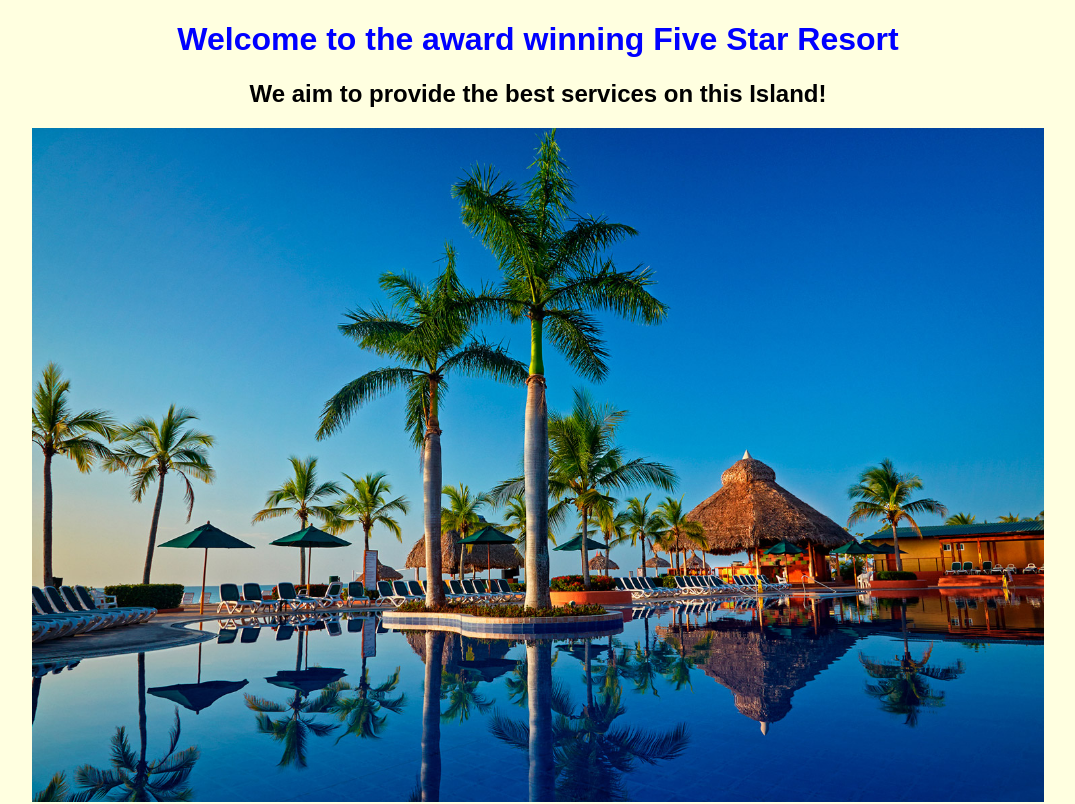
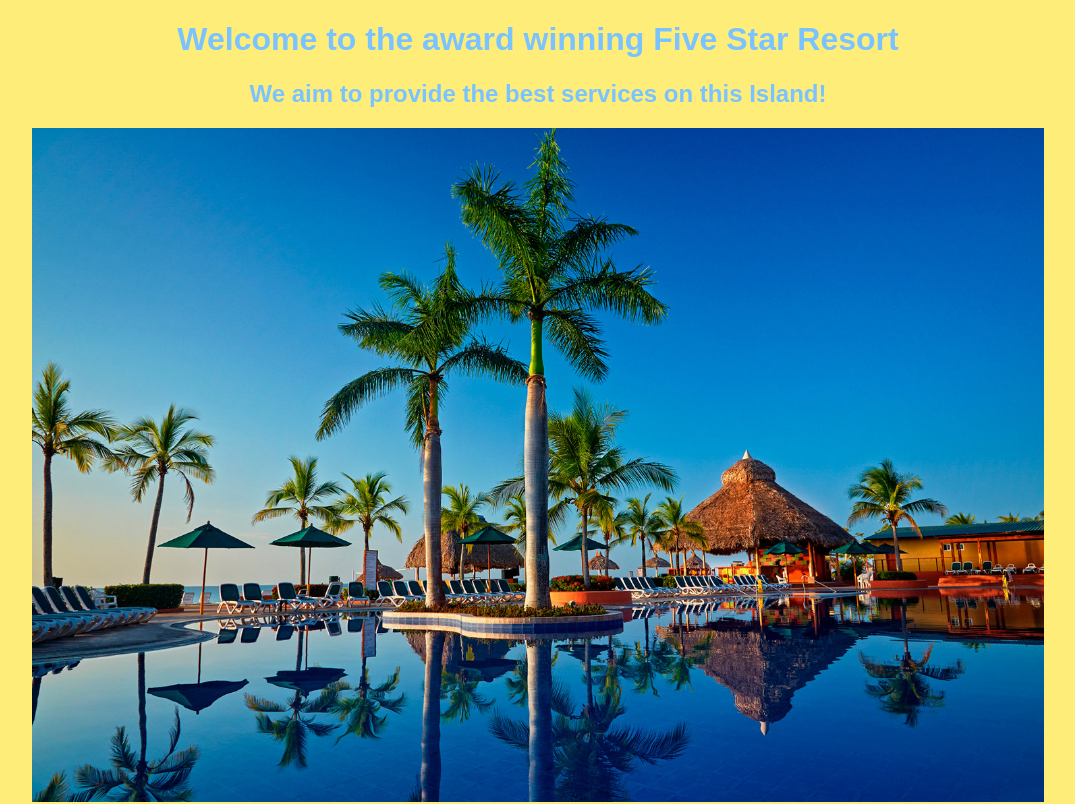
Before and after one commit to marcusparmentier/private-island-resort, a plain HTML site: page index.html in a window 1280 px wide. Shown: the top 804 px of the page, without its empty margins (102-1177 px from the left). Drawn offline with Linux system fonts and the light colour scheme.

Commit message:
Blue and yellow theme.

```diff
--- a/css/styles.css
+++ b/css/styles.css
@@ -1,11 +1,12 @@
 h1 {
   font-family: sans-serif;
   font-size: 30;
-  color: blue;
+  color: #7ac3ff;
 }
 
 body {
   font-family: sans-serif;
-  background-color: #ffffe0;
+  background-color: #ffed7a;
   text-align: center;
+  color: #7ac3ff;
 }
```
